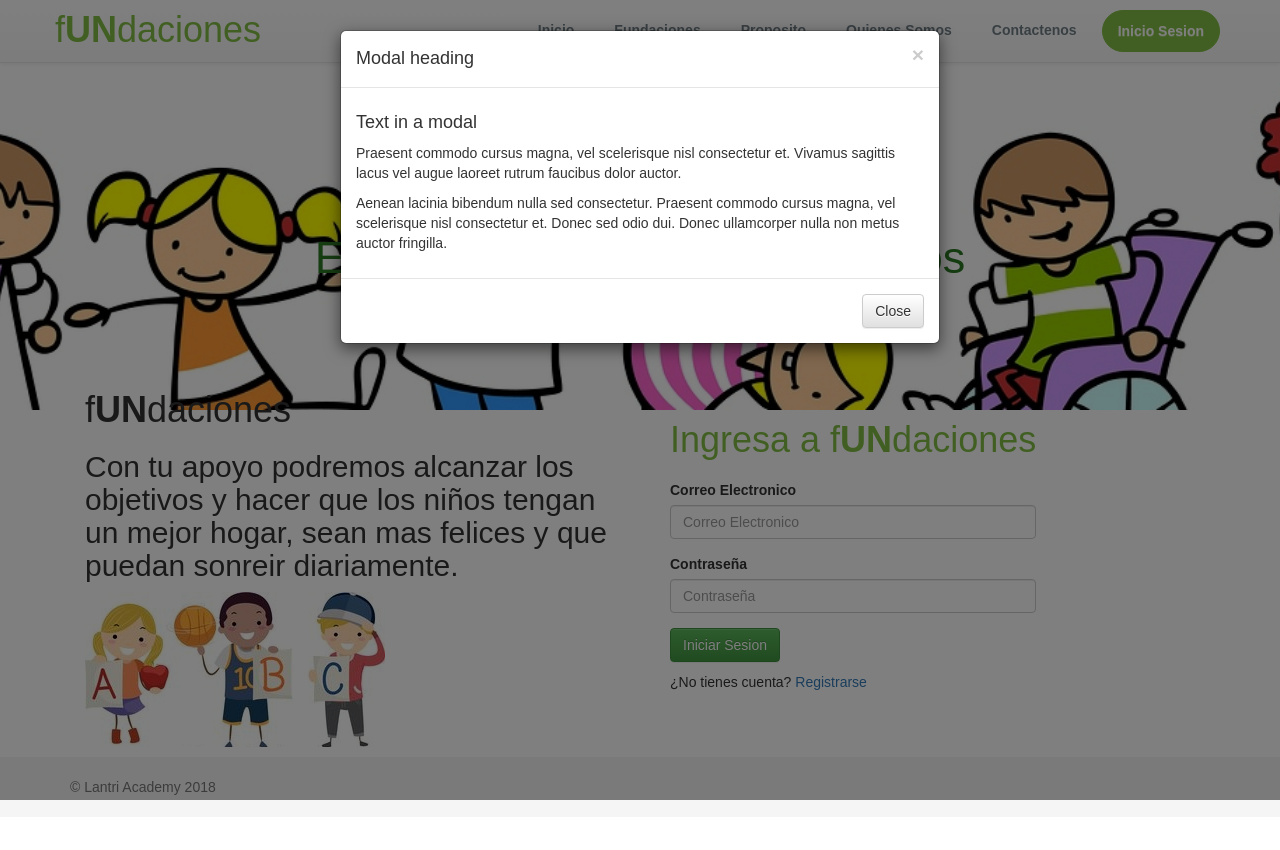
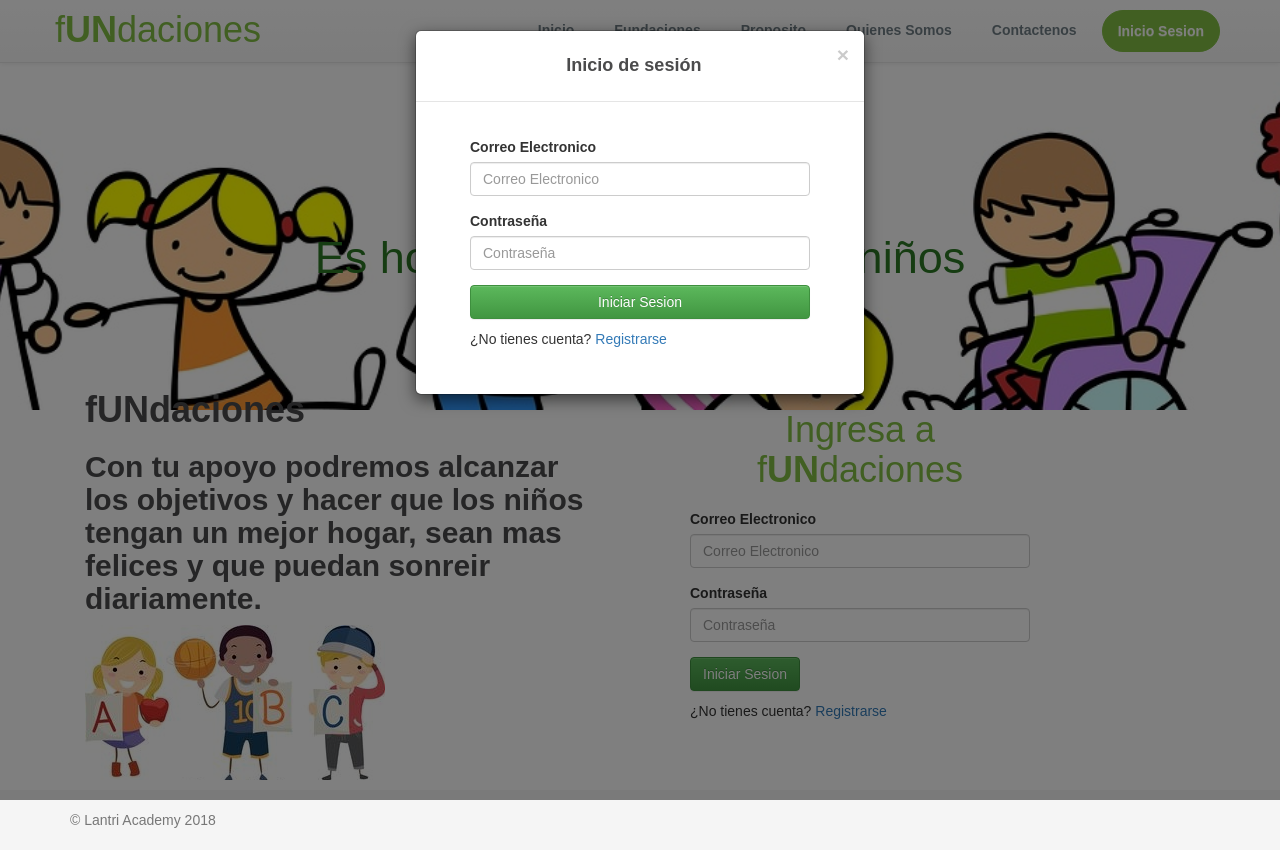
Before and after one commit to LantriAcademy/IS2_Lantri_FE, a React (Create React App) app: page / in a window 1280 px wide. Both pictures are taken after a click on the button "Inicio Sesion". Before the commit the page ends 817 px from the top, so only its background shows below. Built offline with nearby package versions, Linux system fonts and the light colour scheme.

Commit message:
Create modal to Login

```diff
--- a/src/components/LoginModal.jsx
+++ b/src/components/LoginModal.jsx
@@ -1,35 +1,33 @@
-import React, { Component } from 'react';
-import {Modal, Button } from 'react-bootstrap';
+import React from 'react';
+import { Link } from "react-router-dom";
+import { Modal, Col} from 'react-bootstrap';
+import "../styles/LoginModal.css";
 
 class LoginModal extends React.Component {
 
-  constructor(props) {
-    super(props);
-  }
-
-  render(){
+  render() {
     return (
       <div>
-        <Modal show={this.props.show} onHide={this.props.hide}>
+        <Modal show={this.props.show} onHide={this.props.hide} bsSize="small">
           <Modal.Header closeButton>
-            <Modal.Title>Modal heading</Modal.Title>
+            <Modal.Title bsClass="text-center">
+               Inicio de sesión
+            </Modal.Title>
           </Modal.Header>
           <Modal.Body>
-            <h4>Text in a modal</h4>
-            <p>
-              Praesent commodo cursus magna, vel scelerisque nisl consectetur
-              et. Vivamus sagittis lacus vel augue laoreet rutrum faucibus dolor
-              auctor.
-            </p>
-            <p>
-              Aenean lacinia bibendum nulla sed consectetur. Praesent commodo
-              cursus magna, vel scelerisque nisl consectetur et. Donec sed odio
-              dui. Donec ullamcorper nulla non metus auctor fringilla.
-            </p>
+            <form className="login">
+              <div className="form-group">
+                <label>Correo Electronico</label>
+                <input type="email" className="form-control" id="email" aria-describedby="emailHelp" placeholder="Correo Electronico" />
+              </div>
+              <div className="form-group">
+                <label>Contraseña</label>
+                <input type="password" className="form-control" id="password" placeholder="Contraseña" />
+              </div>
+              <button type="submit" className="btn btn-success  btn-block ">Iniciar Sesion</button>
+              <p>¿No tienes cuenta?  <Link to="/signup" onClick={this.props.hide}>Registrarse</Link></p>
+            </form>
           </Modal.Body>
-          <Modal.Footer>
-            <Button onClick={this.props.hide}>Close</Button>
-          </Modal.Footer>
         </Modal>
       </div>
     )
--- a/src/styles/LoginModal.css
+++ b/src/styles/LoginModal.css
@@ -4,3 +4,13 @@
 .modal-container .modal, .modal-container .modal-backdrop {
 	position: absolute !important;
 }
+h1, h2, h3, h4{
+	font-weight: 700;
+    color: #4B4B4C;
+}
+.login {
+	padding: 20px;
+}
+.modal-sm{
+	width: 450px;
+}
```
Also changed, not shown: src/components/Landing.jsx (line endings or trailing spaces).
